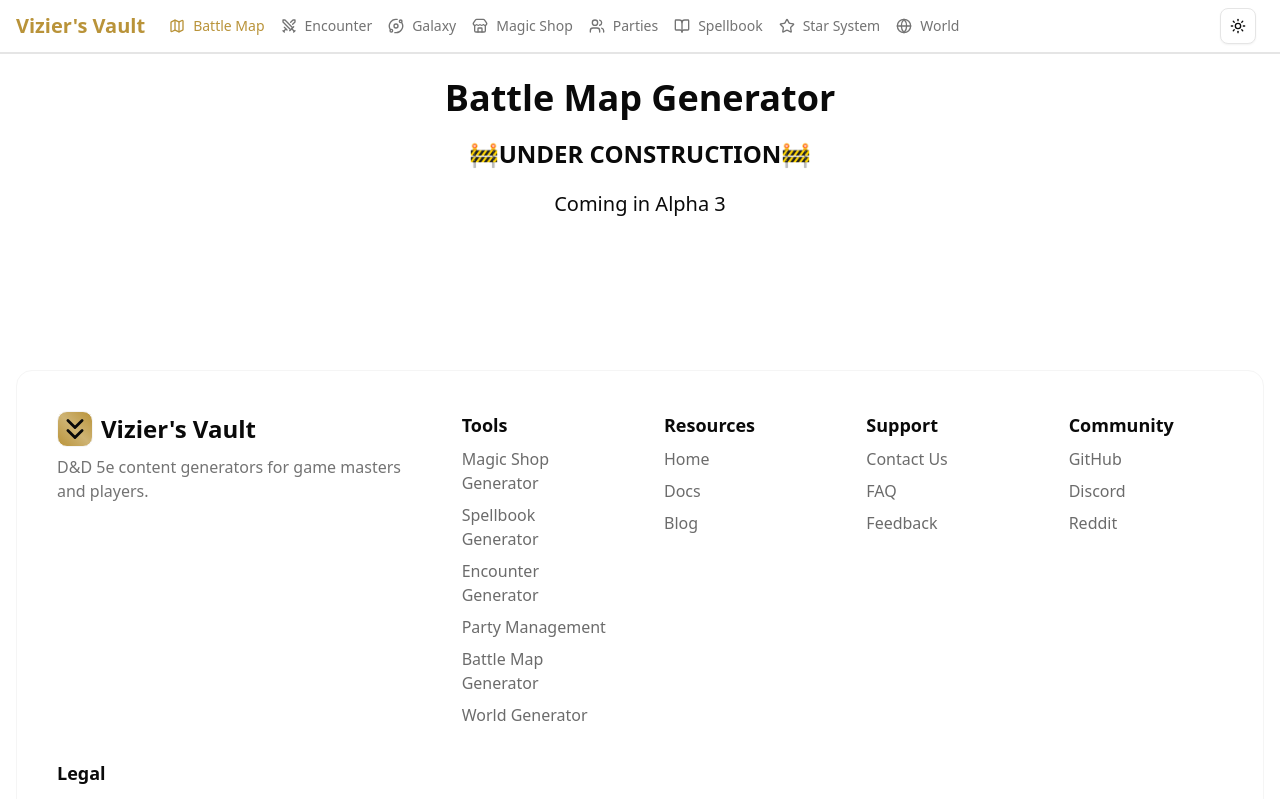
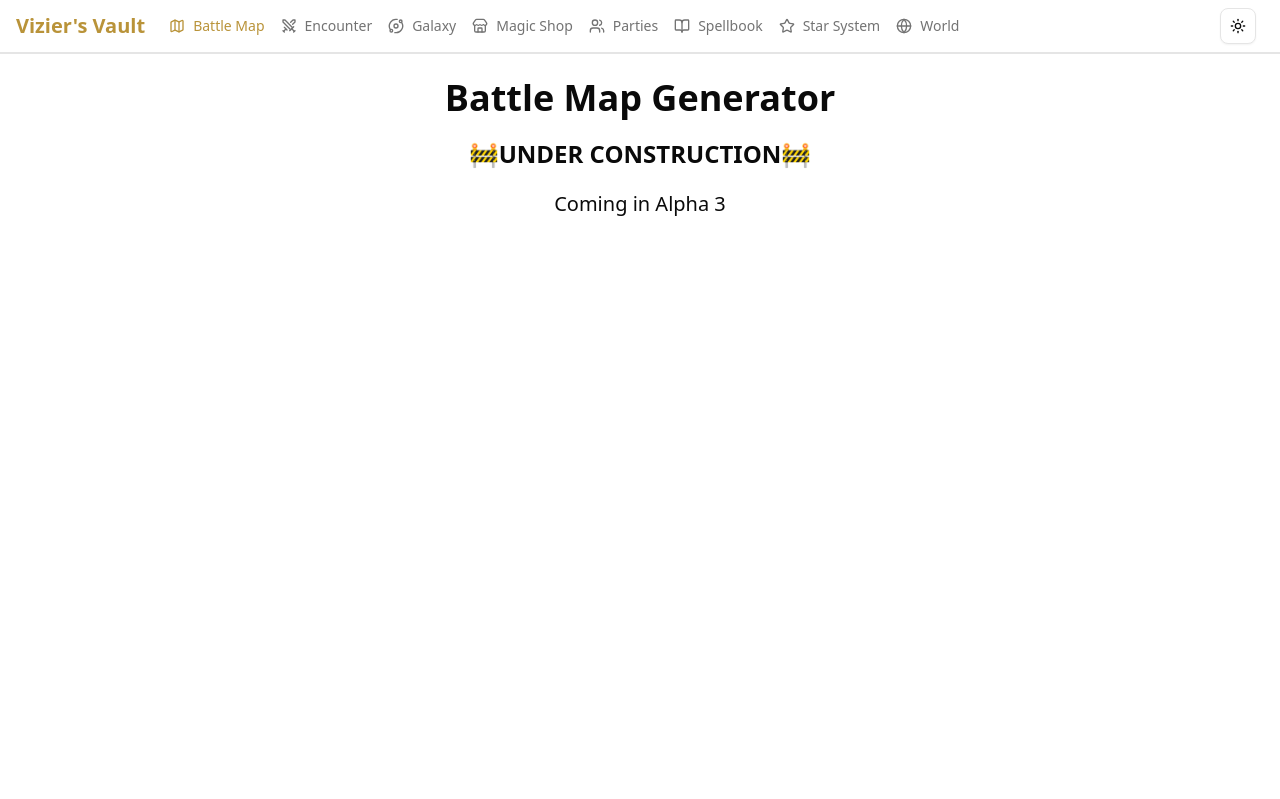
Before and after one commit to mjf1406/viziers-vault-app, a Next.js app: page /battle-map-generator in a window 1280 px wide. Shown: the top 799 px of the page. Built offline with nearby package versions, Linux system fonts and the light colour scheme.

Commit message:
layout changes

```diff
--- a/app/layout.tsx
+++ b/app/layout.tsx
@@ -42,7 +42,7 @@
                     disableTransitionOnChange
                 >
                     <Header />
-                    {children}
+                    <div className="min-h-screen">{children}</div>
                     <Footer />
                 </ThemeProvider>
             </body>
--- a/app/page.tsx
+++ b/app/page.tsx
@@ -6,7 +6,7 @@
 
 export default function Page() {
     return (
-        <div className="min-h-screen flex items-center justify-center">
+        <div className="flex items-center p-5 justify-center">
             <ThemeToggle />
             <TodosClient />
         </div>
```
